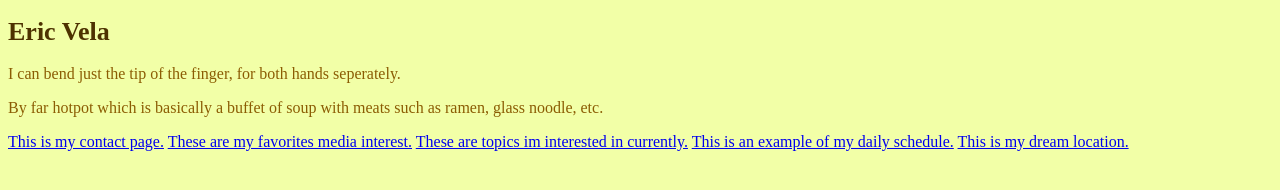
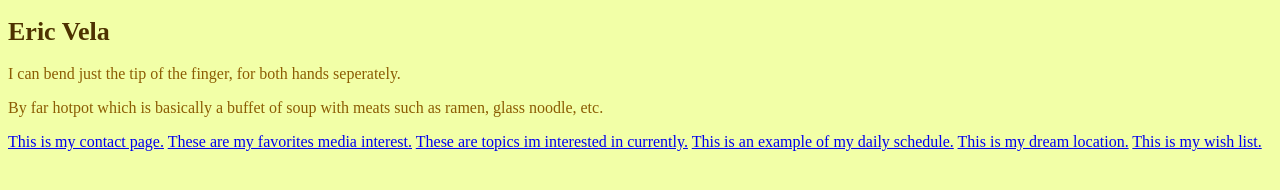
Before and after one commit to EVela0/Evela0.github.io, a plain HTML site: page index.html in a window 1280 px wide. Drawn offline with Linux system fonts and the light colour scheme.

Commit message:
Index update

```diff
--- a/index.html
+++ b/index.html
@@ -21,6 +21,7 @@
 			<a href="formatted_text.html">These are topics im interested in currently.</a>
 			<a href="schedule_tables.html">This is an example of my daily schedule.</a>
 			<a href="vacation.html">This is my dream location.</a>
+			<a href="wishlist_collage.html">This is my wish list.</a>
 		</nav>
 	</main>
 </body>
```
